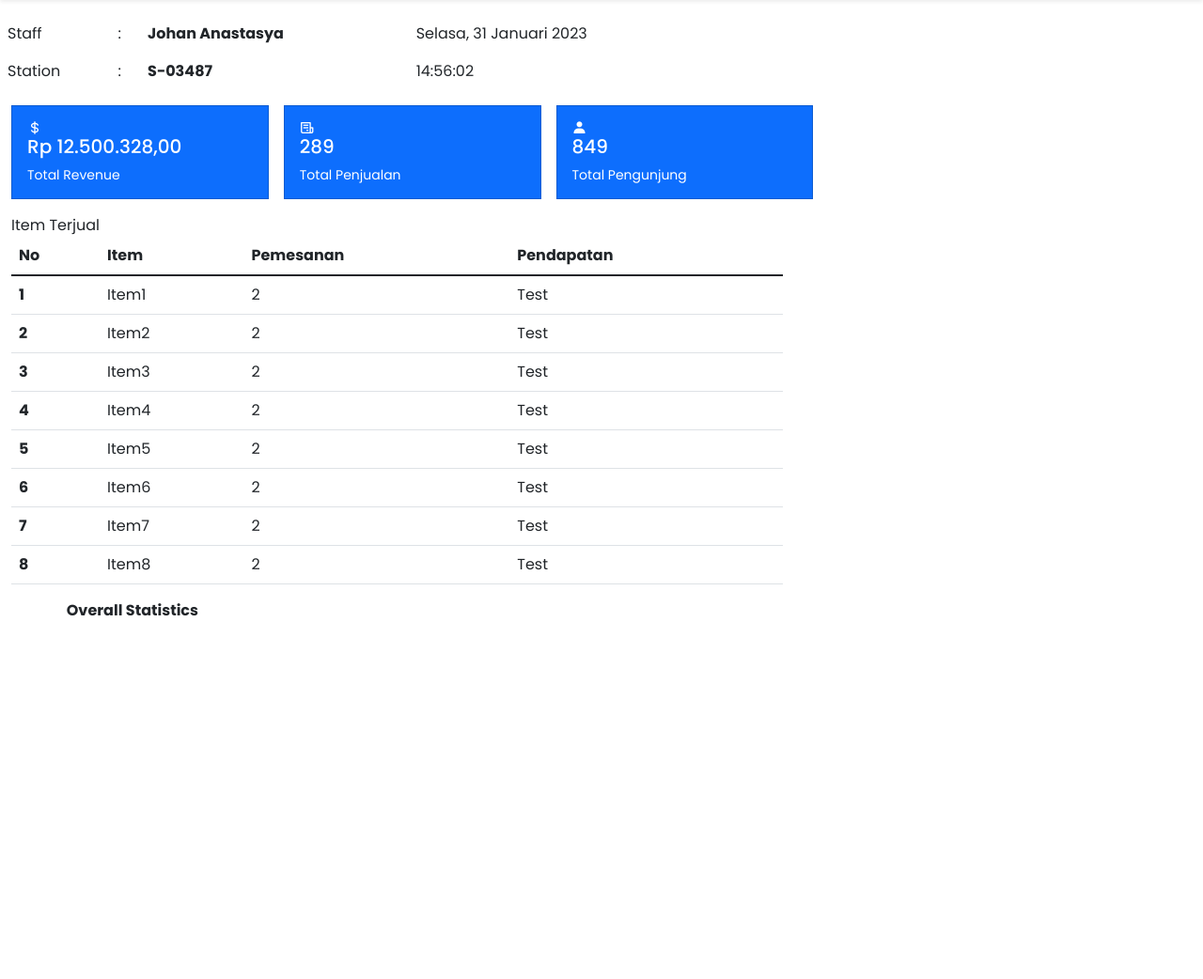
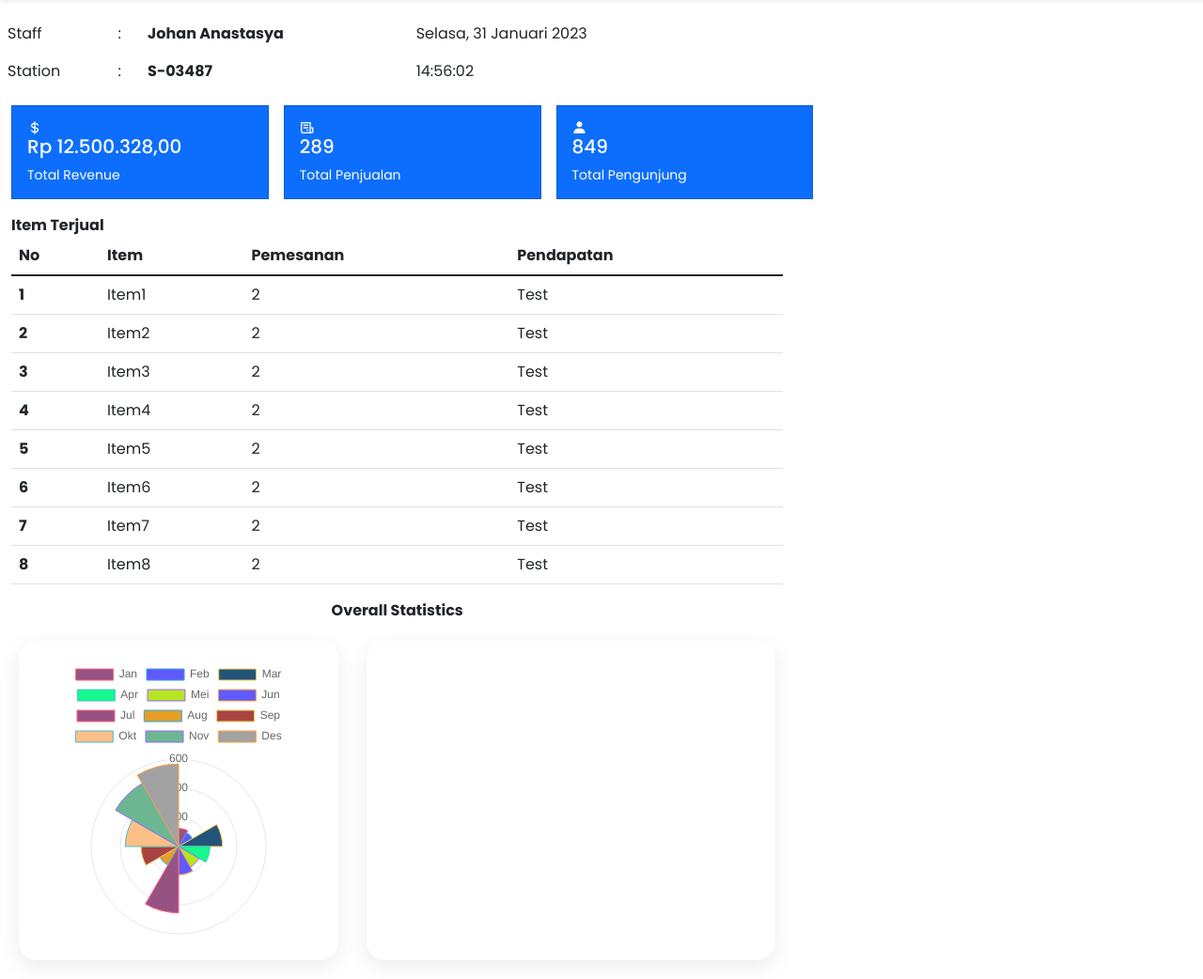
Before and after one commit to vionacornelia12/PoS-Web, a PHP site: page /sales.html in a window 1280 px wide. Shown: the part 86-1128 px from the top of the page at 94% size. Before the commit the page ends 742 px from the top, so only its background shows below. Run offline with PHP 8.4, Linux system fonts and the light colour scheme; some libraries are stand-ins or nearby versions.

Commit message:
add chart.js

```diff
--- a/assets/css/style.css
+++ b/assets/css/style.css
@@ -19,3 +19,23 @@
 .card-group {
   display: flex;
 }
+
+/* charts */
+.graphBox {
+  position: relative;
+  width: 100%;
+  padding: 20px;
+  display: grid;
+  grid-template-columns: 1fr 2fr;
+  grid-gap: 30px;
+  min-height: 200px;
+}
+
+.graphBox .box {
+  position: relative;
+  background: #fff;
+  padding: 20px;
+  width: 100%;
+  box-shadow: 0 7px 25px rgba(0, 0, 0, 0.08);
+  border-radius: 20px;
+}
--- a/sales.html
+++ b/sales.html
@@ -74,7 +74,7 @@
           </div>
 
         <div class="container text-start">
-          Item Terjual
+          <b>Item Terjual</b>
           <table class="table">
             <thead>
               <tr>
@@ -137,13 +137,22 @@
           </table>
         </div>
     </div>
-    <div class="col-sm-4"><b>Overall Statistics</b></div>
+    <div class="col-sm-12"><b>Overall Statistics</b>
+      <div class="graphBox text-start">
+        <div class="box">
+          <canvas id="myChart"></canvas>
+        </div>
+        <div class="box"></div>
+      </div>
+    </div>
 </div>
 
   <div class="footer"></div>
 
   <script src="https://cdn.jsdelivr.net/npm/bootstrap@5.2.3/dist/js/bootstrap.bundle.min.js" integrity="sha384-kenU1KFdBIe4zVF0s0G1M5b4hcpxyD9F7jL+jjXkk+Q2h455rYXK/7HAuoJl+0I4" crossorigin="anonymous"></script>
   <script src="https://code.jquery.com/jquery-3.6.3.js" integrity="sha256-nQLuAZGRRcILA+6dMBOvcRh5Pe310sBpanc6+QBmyVM=" crossorigin="anonymous"></script>
+  <script src="https://cdn.jsdelivr.net/npm/chart.js@4.2.0/dist/chart.umd.min.js"></script>
+  <script src="assets/js/my_chart.js"></script>
   <script>
     $(function(){
         $('#header').load("template/header.html");
```
Also changed, not shown: assets/js/my_chart.js (added, +37 -0 lines).
